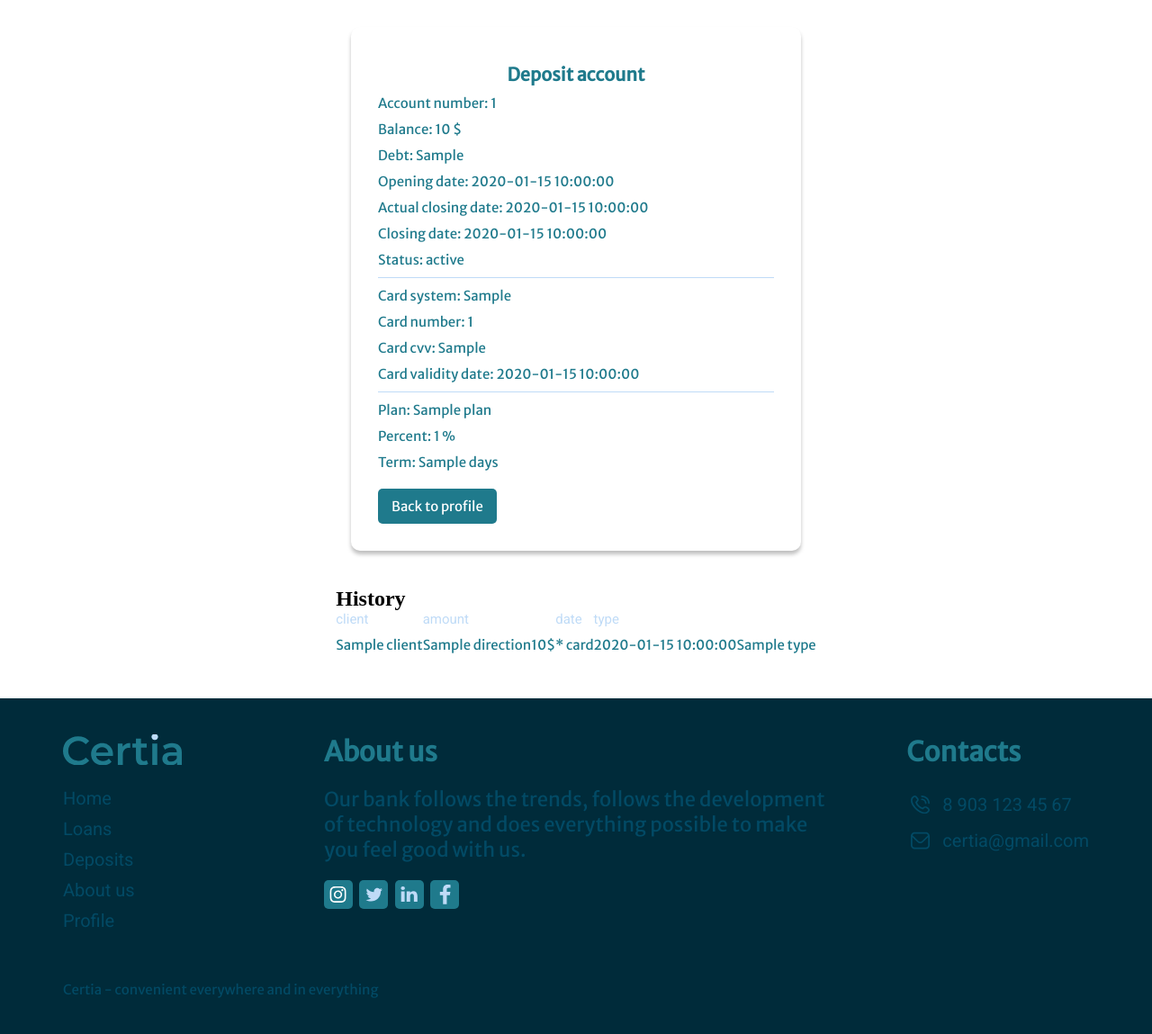
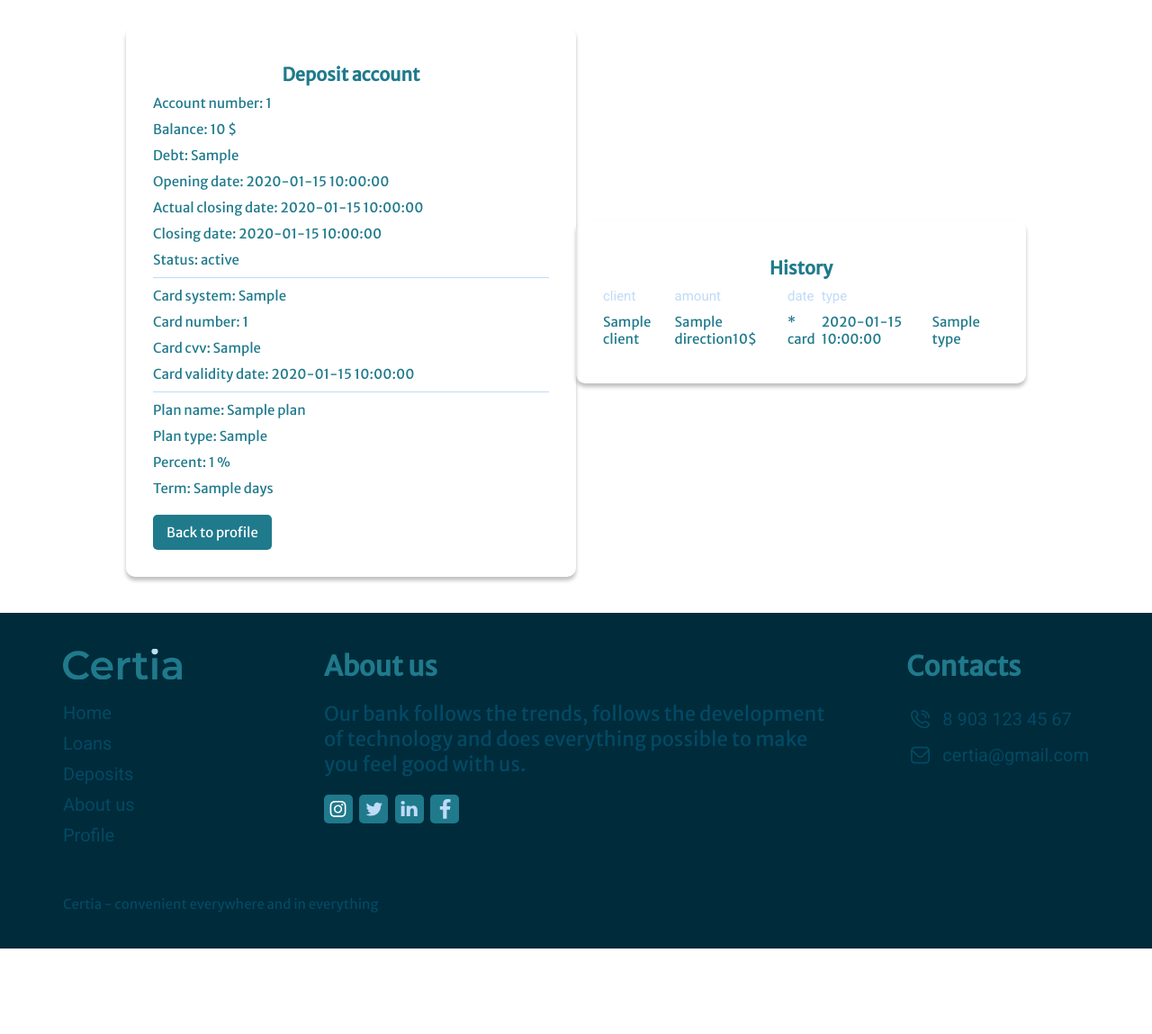
Before and after one commit to GentIeman/Certia, a PHP site: template views/account_info.php in a window 1280 px wide. Shown: the part 198-1347 px from the top of the page at 90% size. After the commit the page ends 1252 px from the top, so only its background shows below. Run offline with PHP 8.4, Linux system fonts and the light colour scheme; the template is opened without the code that fills it: most values are stand-ins (such as "Sample title", 1, 10 or a date in 2020); style sheets or scripts are compiled from the project's sources.

Commit message:
update: added more information about the account

```diff
--- a/views/account_info.php
+++ b/views/account_info.php
@@ -164,7 +164,10 @@
                 </li>
                 <?php if (isset($plan) === true): ?>
                     <li class="card__item card__item_border-top">
-                        <p class="card__text">Plan: <?php echo $plan["plan_name"] ?></p>
+                        <p class="card__text">Plan name: <?php echo $plan["plan_name"] ?></p>
+                    </li>
+                    <li class="card__item">
+                        <p class="card__text">Plan type: <?php echo $plan["plan_type"] ?></p>
                     </li>
                     <?php if ($plan["plan_percent"]): ?>
                         <li class="card__item">
@@ -178,17 +181,19 @@
             </ul>
             <footer class="card__footer">
                 <a href="../index.php?page=profile" class="card__link card__link_hover card__link_focus">Back to profile</a>
-                <?php if(isset($plan) === true && ($plan->plan_type == "Deposit")): ?>
+                <?php if(isset($plan) === true && ($plan["plan_type"] == "Loan") && $account["account_balance"] == 0 && $account["account_debt"] == 0): ?>
                     <a href="#" class="card__link card__link_danger card__link_hover card__link_focus">Closing account</a>
                 <?php endif; ?>
             </footer>
         </div>
-    </div>
-    <div class="card-container">
+        <div class="transactions__card card">
             <div class="transactions-history">
-            <header class="transaction-history__header">
-                <h2 class="transaction-history__subtitle">History</h2>
+                <header class="card__header">
+                    <h2 class="card__headline">History</h2>
                 </header>
+                <?php if (!$activity): ?>
+                    <p class="card__hint">Not activity</p>
+                <?php else: ?>
                     <table class="transactions-history__table table">
                         <thead class="table__thead">
                         <tr class="table__row">
@@ -210,7 +215,36 @@
                         <?php endforeach; ?>
                         </tbody>
                     </table>
+                <?php endif; ?>
             </div>
+        </div>
+        <?php if (isset($plan) && $plan["plan_type"] == "Loan"): ?>
+            <div class="periods__card card">
+                <div class="periods">
+                    <header class="card__header">
+                        <h2 class="card__headline">Pay periods</h2>
+                    </header>
+                    <table class="periods__table table">
+                        <thead class="table__thead">
+                        <tr class="table__row">
+                            <th class="table__head">pay amount</th>
+                            <th class="table__head">date</th>
+                            <th class="table__head">status</th>
+                        </tr>
+                        </thead>
+                        <tbody class="table__tbody">
+                        <?php foreach ($pay_periods as $pay): ?>
+                            <tr class="table__row table__row_hover">
+                                <td class="table__cell"><?php echo $pay["credit_pay_amount"] ?>$</td>
+                                <td class="table__cell"><?php echo date("d F Y", strtotime($pay["credit_pay_date"]))?></td>
+                                <td class="table__cell"><?php echo $pay["credit_pay_status"] ?></td>
+                            </tr>
+                        <?php endforeach; ?>
+                        </tbody>
+                    </table>
+                </div>
+            </div>
+        <?php endif; ?>
     </div>
 </section>
 <footer class="page__footer footer">
```
Lines whose indentation alone changed are shown as unchanged.
